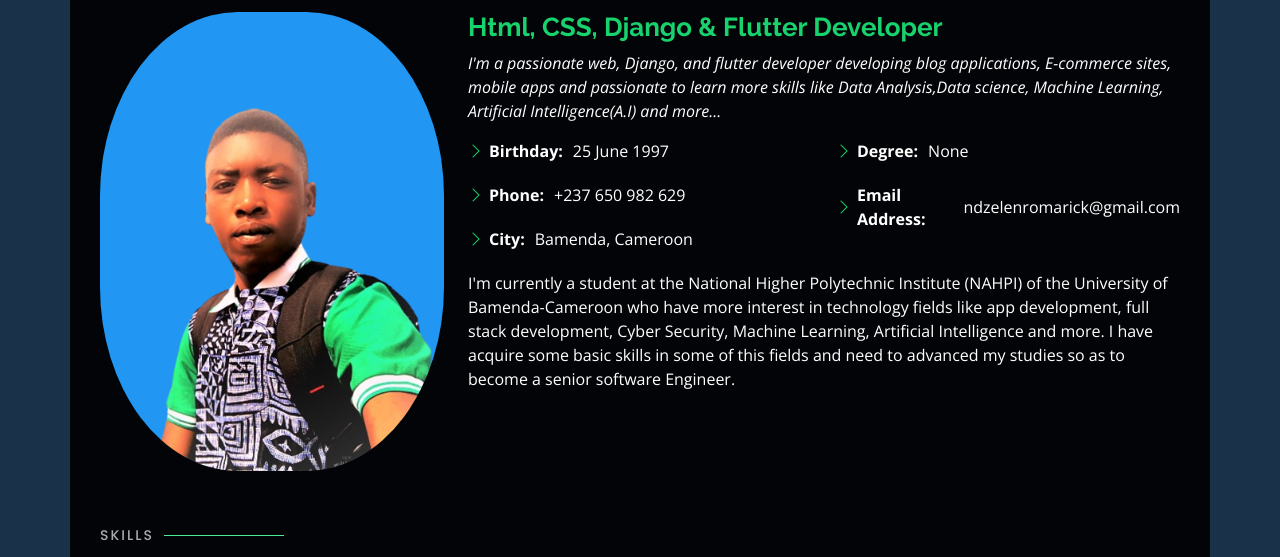
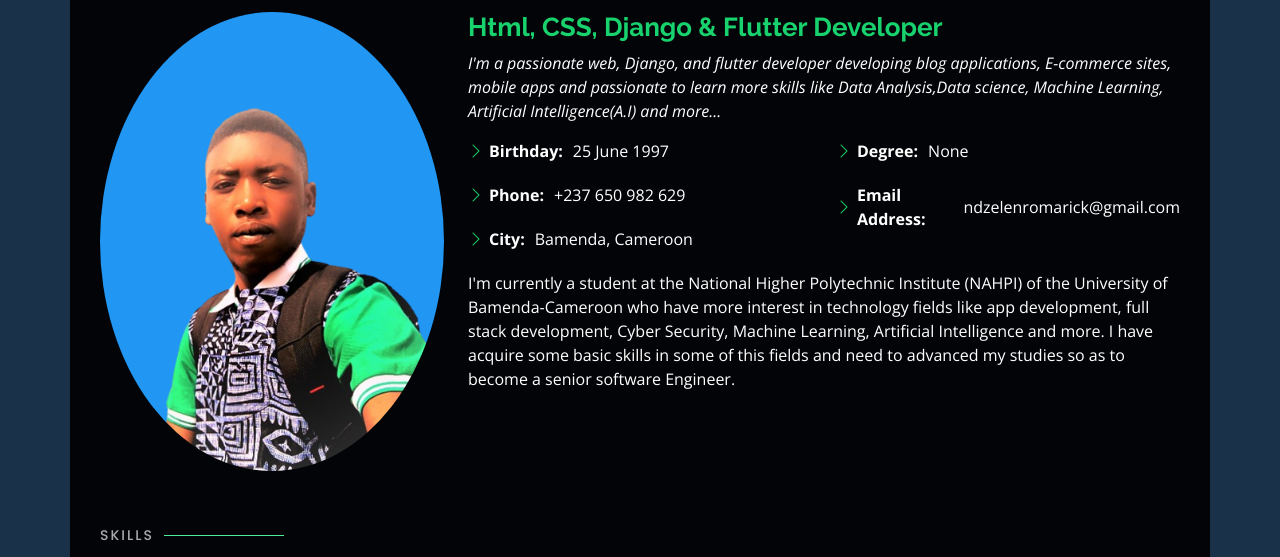
Before and after one commit to Bongnteh-Romarick-ndzelen/Personal_site, a plain HTML site: page index.html in a window 1280 px wide. Both pictures are taken after a click on the link "About". Shown: the part 201-758 px from the top of the page. Drawn offline with nearby package versions, Linux system fonts and the light colour scheme.

Commit message:
updating the site

```diff
--- a/index.html
+++ b/index.html
@@ -82,7 +82,7 @@
 
       <div class="row">
         <div class="col-lg-4" data-aos="fade-right">
-          <img style="border-radius: 40%;" src="assets/img/IMG_20230110_95051__2_-removebg-preview (2).png" class="img-fluid" alt="">
+          <img style="border-radius: 50%;" src="assets/img/IMG_20230110_95051__2_-removebg-preview (2).png" class="img-fluid" alt="">
         </div>
         <div class="col-lg-8 pt-4 pt-lg-0 content" data-aos="fade-left">
           <h3>Html, CSS, Django  &amp; Flutter Developer</h3>
```
